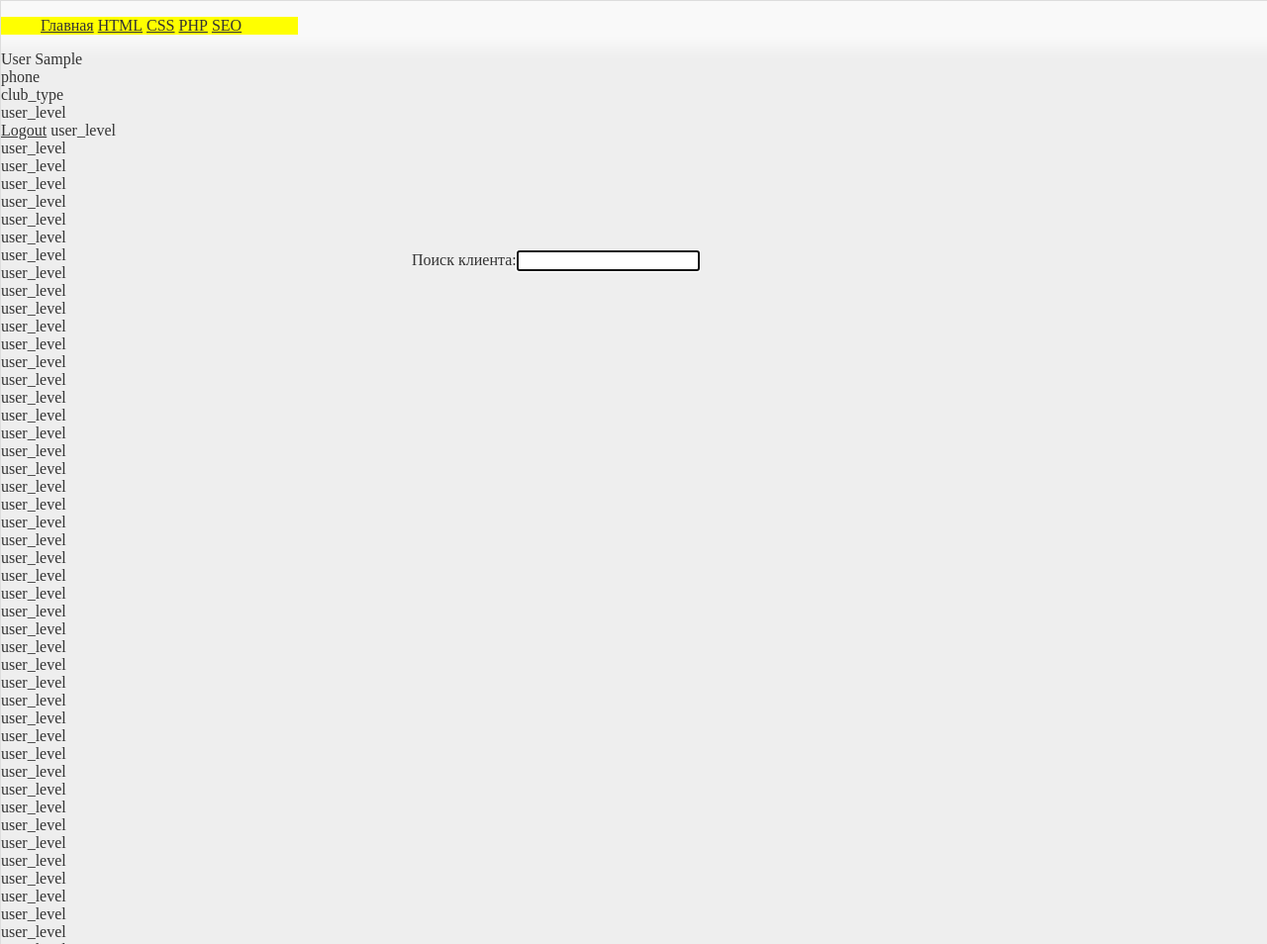
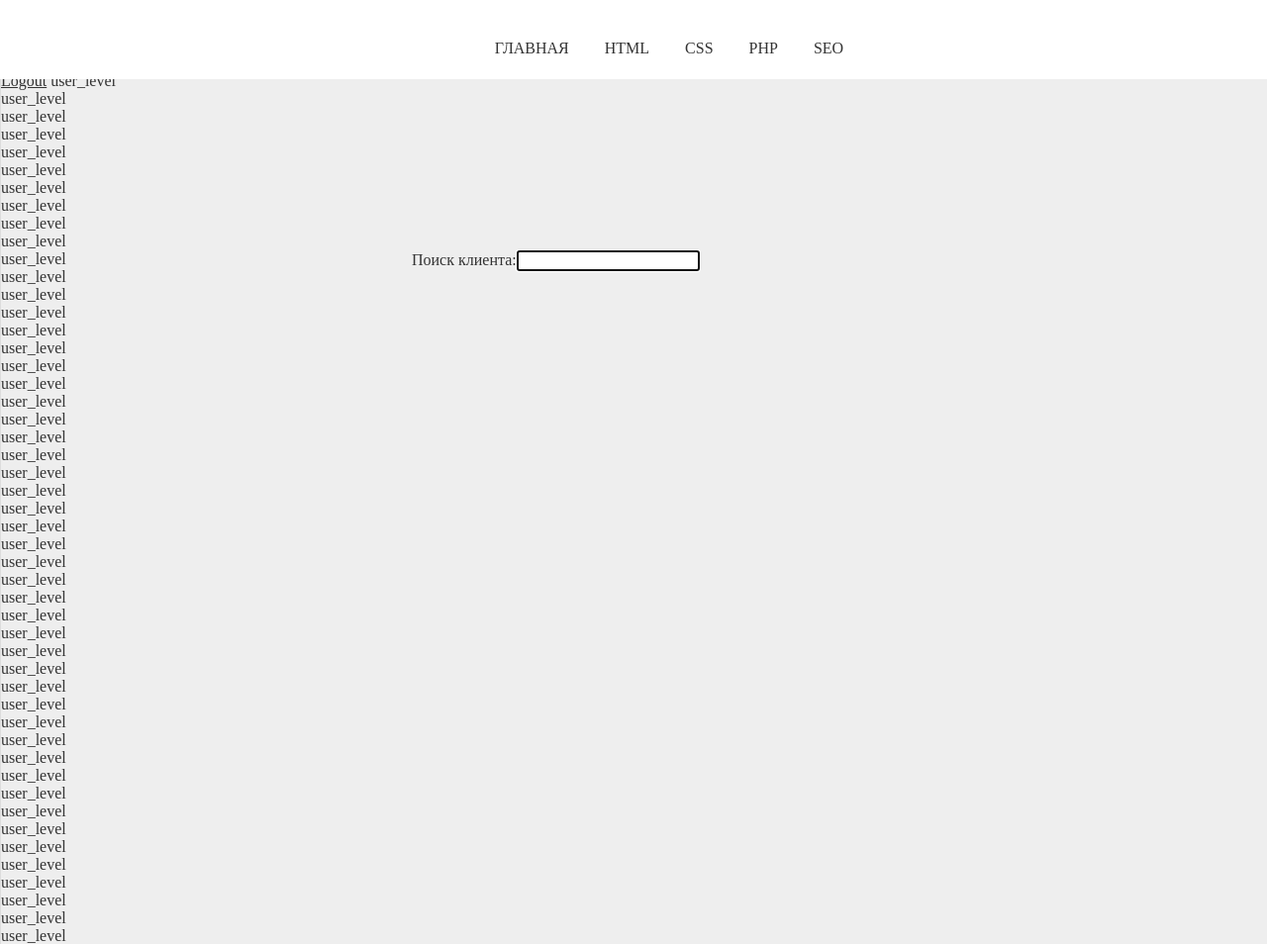
Before and after one commit to Dimelay/gamer, a Django app: page / in a window 1280 px wide. Shown: the whole page at 99% size. Run offline with Django 3.2, Linux system fonts and the light colour scheme; the visitor is signed in with stand-in values (Sample User, id 1); some libraries are stand-ins or nearby versions.

Commit message:
Добавлено меню

```diff
--- a/my_app/templates/menu.html
+++ b/my_app/templates/menu.html
@@ -1,16 +1,45 @@
 <style>
-    #menu{ width: 300px;  background: yellow; }
-    #menu ul li  { display: inline; }
+.container {
+margin: 0 auto;
+    padding: 1.5em 1em;
+    position: relative;
+     text-align: center;
+}
+header {
+    background-color: #fff;
+    height: 80px;
+    left: 0;
+    position: fixed;
+    top: 0;
+    width: 100%;
+    z-index: 1000;
+}
+header nav {
+    padding: 0.5em 0;
+    width: 100%;
+}
+header li {
+    display: inline-block;
+    font-size: 1em;
+    margin: 0;
+    padding: 0 0 0 2em;
+    position: relative;
+    text-transform: uppercase;
+}
+header li:last-child::after {
+    display: none;
+}
+header li a {
+    border-bottom: 1px solid transparent;
+    text-decoration: none;
+}
+header li a:hover, header li a.active {
+    border-bottom-color: #5a5c5b;
+    text-decoration: none;
+}
     </style>
-    <script>
-        $(document).scroll(function(){
-            $('#menu').css({
-                top: $(document).scrollTop()
-            });
-        });
-    </script>
-
-<div id="menu">
+<header>
+<div class="container">
 <ul >
 <li ><a href="#">Главная</a></li>
 <li ><a href="#">HTML</a></li>
@@ -19,3 +48,4 @@
 <li ><a href="#">SEO</a></li>
 </ul>
 </div>
+</header>
```
